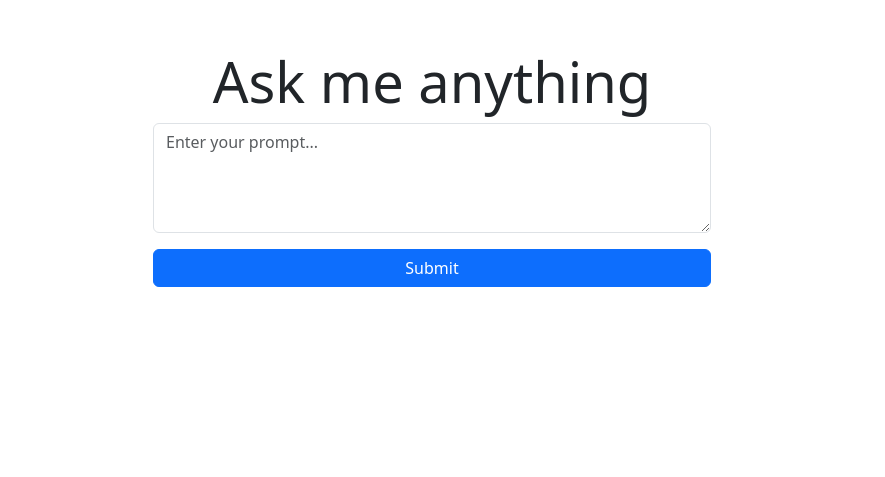
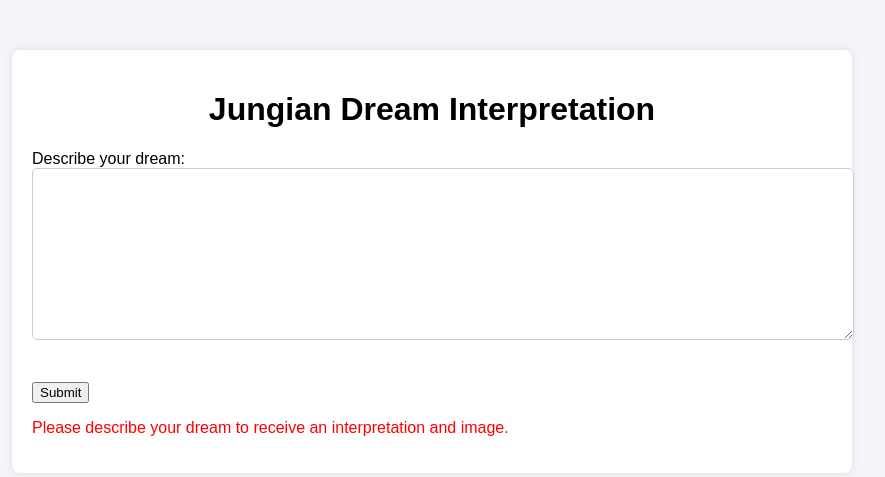
Before and after one commit to Jacko-2026/CART498-A4, a Flask app: page / in a window 1280 px wide. Shown: the top 477 px of the page, without its empty margins (208-1093 px from the left). Run offline with Flask 3, Linux system fonts and the light colour scheme.

Commit message:
Update index.html

```diff
--- a/minimal-flask-app-main/templates/index.html
+++ b/minimal-flask-app-main/templates/index.html
@@ -1,26 +1,77 @@
 <!DOCTYPE html>
-<html>
+<html lang="en">
 <head>
     <meta charset="UTF-8">
     <meta name="viewport" content="width=device-width, initial-scale=1.0">
-    <title>Ask me anything</title>
-    <link href="https://cdn.jsdelivr.net/npm/bootstrap@5.3.3/dist/css/bootstrap.min.css" rel="stylesheet" integrity="sha384-QWTKZyjpPEjISv5WaRU9OFeRpok6YctnYmDr5pNlyT2bRjXh0JMhjY6hW+ALEwIH" crossorigin="anonymous">
+    <title>Dream Analysis with Jungian Interpretation</title>
+    <style>
+        body {
+            font-family: Arial, sans-serif;
+            margin: 0;
+            padding: 0;
+            background-color: #f4f4f9;
+        }
+        .container {
+            max-width: 800px;
+            margin: 50px auto;
+            padding: 20px;
+            background-color: #fff;
+            box-shadow: 0 0 10px rgba(0, 0, 0, 0.1);
+            border-radius: 8px;
+        }
+        h1 {
+            text-align: center;
+        }
+        textarea {
+            width: 100%;
+            height: 150px;
+            padding: 10px;
+            font-size: 16px;
+            margin-bottom: 20px;
+            border-radius: 5px;
+            border: 1px solid #ccc;
+        }
+        .result {
+            margin-top: 20px;
+        }
+        img {
+            display: block;
+            max-width: 100%;
+            margin-top: 20px;
+            border-radius: 8px;
+        }
+        .error {
+            color: red;
+        }
+    </style>
 </head>
 <body>
-    <div class="container text-center mt-5">
-        <h1 class="display-4">Ask me anything</h1>
-        <form method="POST" class="mx-auto col-md-8 col-lg-6">
-            <div class="mb-3">
-                <textarea name="prompt" rows="4" class="form-control" placeholder="Enter your prompt..."></textarea>
-            </div>
-            <div class="d-grid">
-                <input type="submit" value="Submit" class="btn btn-primary">
-            </div>
+    <div class="container">
+        <h1>Jungian Dream Interpretation</h1>
+        <form method="POST">
+            <label for="prompt">Describe your dream:</label><br>
+            <textarea id="prompt" name="prompt" required></textarea><br><br>
+            <button type="submit">Submit</button>
         </form>
 
         {% if result %}
-            <h3 class="mt-4">Response:</h3>
-            <div class="alert alert-secondary">{{ result }}</div>
+        <div class="result">
+            <h3>Interpretation:</h3>
+            <p>{{ result }}</p>
+        </div>
+        {% endif %}
+
+        {% if image_url %}
+        <div class="result">
+            <h3>Dream Representation:</h3>
+            <img src="{{ image_url }}" alt="Dream Image">
+        </div>
+        {% endif %}
+
+        {% if result is none %}
+        <div class="error">
+            <p>Please describe your dream to receive an interpretation and image.</p>
+        </div>
         {% endif %}
     </div>
 </body>
```
